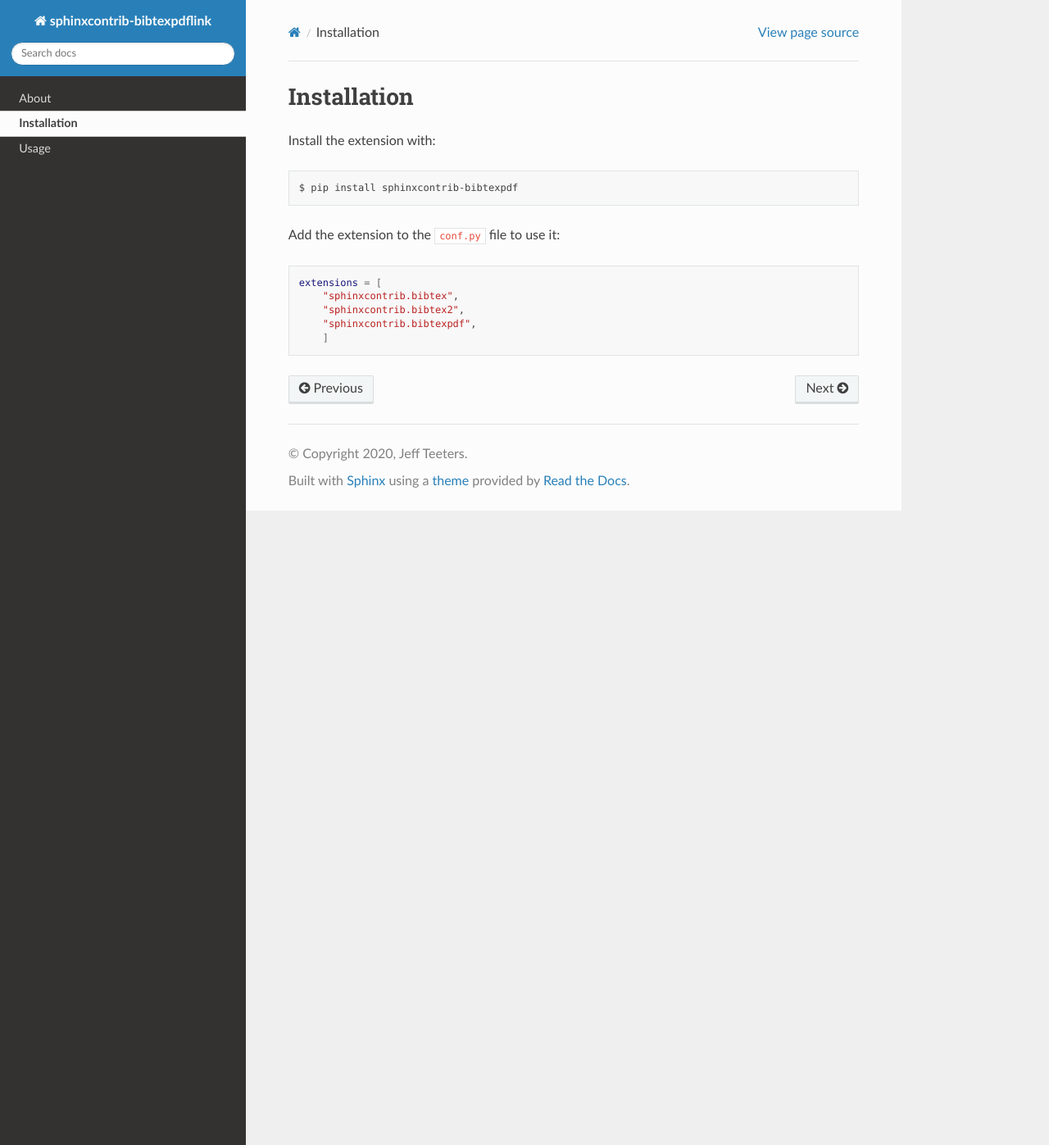
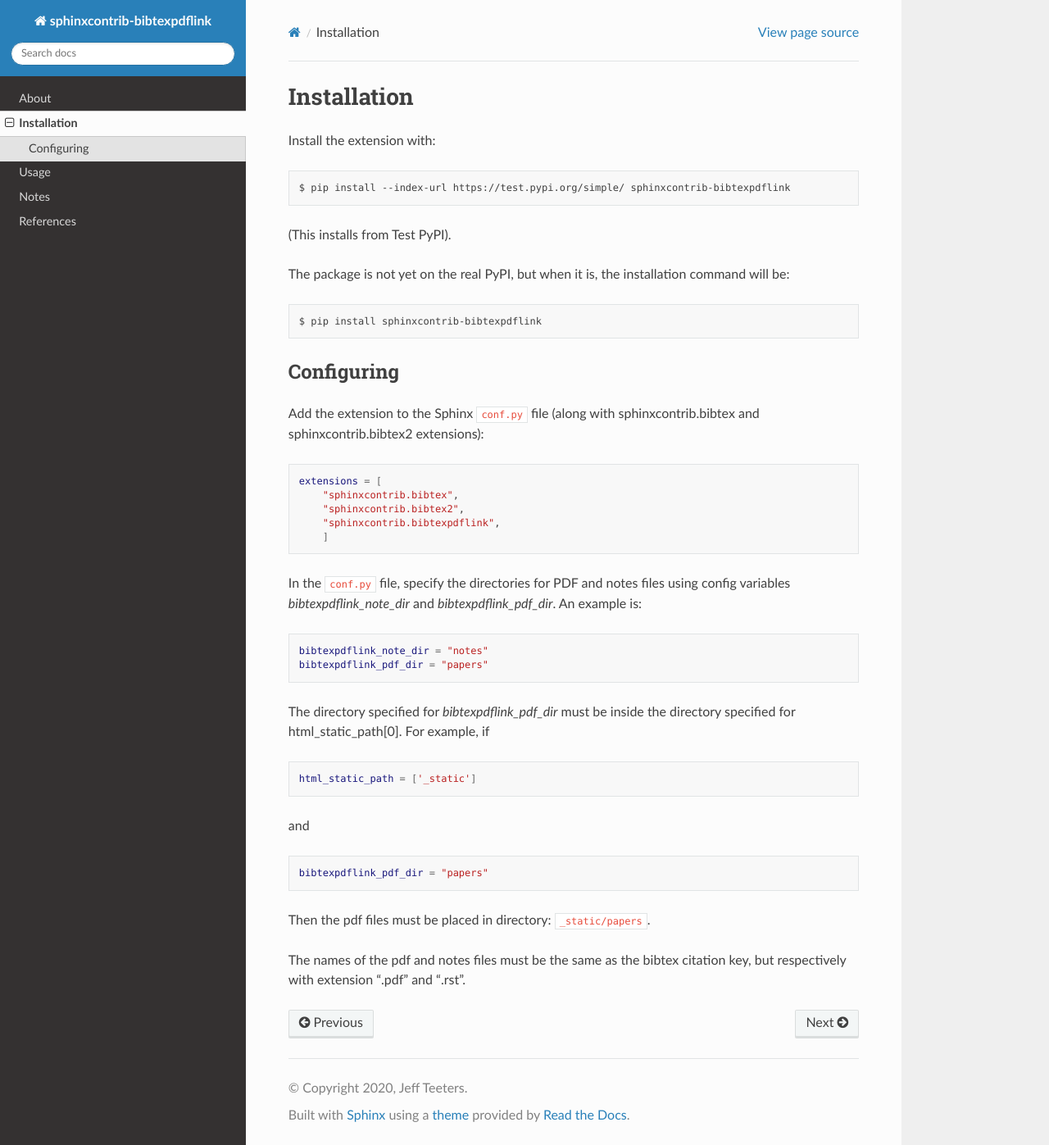
Before and after one commit to jeffteeters/sphinxcontrib-bibtexpdflink, a Sphinx documentation site: the page built from docs/source/install.rst, in a window 1280 px wide and 1397 px high. Shown: the whole window at 82% size. Built offline with Sphinx 7.4.7 and the Read the Docs theme 2.0.0, drawn with Linux system fonts in a browser that asks for light colours.

Commit message:
add list of notes to documentation

```diff
--- a/docs/source/conf.py
+++ b/docs/source/conf.py
@@ -34,8 +34,8 @@
 bibtex_bibfiles = ['references/refs.bib']
 bibtex_style = 'footapastyle'
 
-bibtexpdf_pdf_dir = "papers"
-bibtexpdf_note_dir = "notes"
+bibtexpdflink_pdf_dir = "papers"
+bibtexpdflink_note_dir = "notes"
 
 # Add any paths that contain templates here, relative to this directory.
 templates_path = ['_templates']
--- a/docs/source/index.rst
+++ b/docs/source/index.rst
@@ -1,7 +1,9 @@
-Fill table ref extension for Sphinx
-===================================
+Add link to PDF and Notes to citations generated Sphinx-bibtex extension
+========================================================================
 
 .. toctree::
    about
    install
    usage
+   notes/notes
+   references/references
--- a/docs/source/install.rst
+++ b/docs/source/install.rst
@@ -1,3 +1,5 @@
+.. _installation:
+
 Installation
 ============
 
@@ -5,14 +7,57 @@
 
 .. code-block:: shell
 
-    $ pip install sphinxcontrib-bibtexpdf
+    $ pip install --index-url https://test.pypi.org/simple/ sphinxcontrib-bibtexpdflink
 
-Add the extension to the ``conf.py`` file to use it:
+(This installs from Test PyPI).
+
+
+The package is not yet on the real PyPI, but when it is, the installation command will be:
+
+
+.. code-block:: shell
+
+    $ pip install sphinxcontrib-bibtexpdflink
+
+
+Configuring
+-----------
+
+Add the extension to the Sphinx ``conf.py`` file (along with sphinxcontrib.bibtex and sphinxcontrib.bibtex2 extensions):
 
 .. code-block:: shell
 
     extensions = [
         "sphinxcontrib.bibtex",
         "sphinxcontrib.bibtex2",
-        "sphinxcontrib.bibtexpdf",
+        "sphinxcontrib.bibtexpdflink",
         ]
+
+
+In the ``conf.py`` file, specify the directories for PDF and notes files using config variables *bibtexpdflink_note_dir*
+and *bibtexpdflink_pdf_dir*.  An example is:
+
+.. code-block:: shell
+
+    bibtexpdflink_note_dir = "notes"
+    bibtexpdflink_pdf_dir = "papers"
+
+
+The directory specified for *bibtexpdflink_pdf_dir* must be inside the directory specified for
+html_static_path[0].  For example, if
+
+.. code-block:: shell
+
+    html_static_path = ['_static']
+
+and
+
+.. code-block:: shell
+
+    bibtexpdflink_pdf_dir = "papers"
+
+Then the pdf files must be placed in directory: ``_static/papers``.
+
+
+The names of the pdf and notes files must be the same as the bibtex citation key, but respectively
+with extension ".pdf" and ".rst".
--- a/docs/source/usage.rst
+++ b/docs/source/usage.rst
@@ -1,5 +1,7 @@
 Usage
 =====
+
+Name the PDF files and notes files as described in :ref:`installation`.
 
 
 Use the normal bibtex or bibtex2 directives:
```
Also changed, not shown: docs/source/about.rst (+15 -6 lines), docs/source/notes/notes.rst (added, +9 -0 lines), 2 other files.
